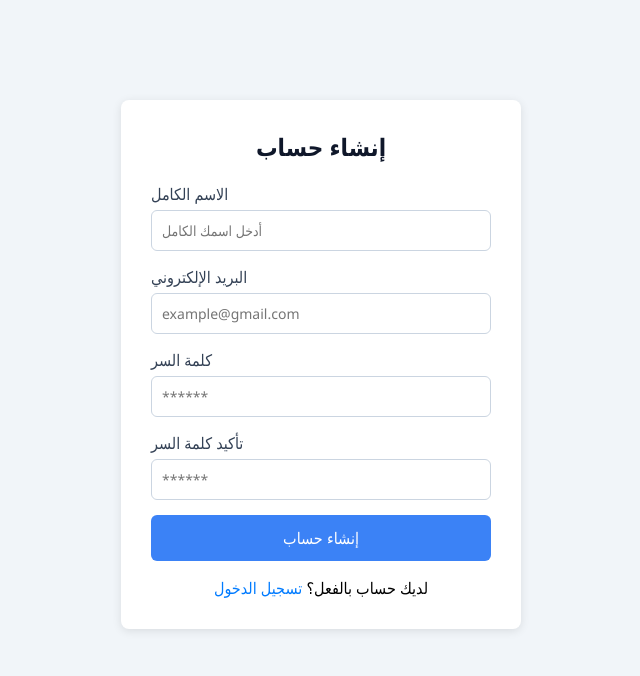
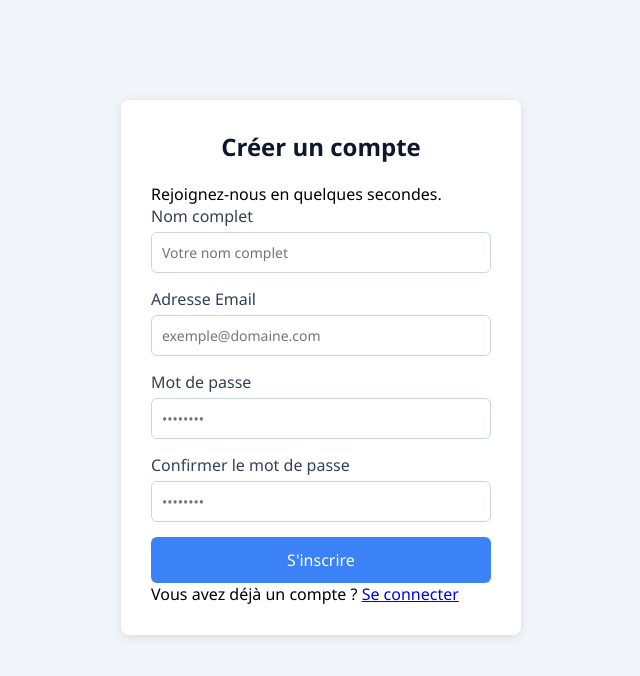
Before and after one commit to nidhalladhibi/gestion-entreprise, a React (Create React App) app in the folder frontend/: page /register in a window 1280 px wide. Shown: the top 676 px of the page, without its empty margins (319-959 px from the left). Built offline with nearby package versions, Linux system fonts and the light colour scheme; no server answers.

Commit message:
modification

```diff
--- a/frontend/package.json
+++ b/frontend/package.json
@@ -4,11 +4,13 @@
   "private": true,
   "proxy": "http://127.0.0.1:5000",
   "dependencies": {
+    "axios": "^1.6.0",
+    "html2canvas": "^1.4.1",
+    "jspdf": "^3.0.4",
     "react": "^18.2.0",
     "react-dom": "^18.2.0",
     "react-router-dom": "^6.20.0",
-    "react-scripts": "5.0.1",
-    "axios": "^1.6.0"
+    "react-scripts": "5.0.1"
   },
   "scripts": {
     "start": "react-scripts start",
--- a/frontend/public/index.html
+++ b/frontend/public/index.html
@@ -2,14 +2,16 @@
 <html lang="fr">
   <head>
     <meta charset="utf-8" />
-    <link rel="icon" href="%PUBLIC_URL%/favicon.ico" />
+    <!-- Favicon disabled to avoid 404 error -->
+    <!-- <link rel="icon" href="%PUBLIC_URL%/favicon.ico" /> -->
+
     <meta name="viewport" content="width=device-width, initial-scale=1" />
     <meta name="theme-color" content="#000000" />
     <meta name="description" content="Gestion d'entreprise" />
     <title>Gestion d'Entreprise</title>
   </head>
   <body>
-    <noscript>You need to enable JavaScript to run this app.</noscript>
+    <noscript>Vous devez activer JavaScript pour utiliser cette application.</noscript>
     <div id="root"></div>
   </body>
 </html>
--- a/frontend/src/pages/Auth/Login.jsx
+++ b/frontend/src/pages/Auth/Login.jsx
@@ -54,45 +54,40 @@ export default function Login() {
 
   return (
     <div className="auth-container">
-      <h2>تسجيل الدخول</h2>
+      <div className="auth-card">
+        <h2 className="auth-title">Connexion</h2>
+        <p className="auth-subtitle">Connectez-vous pour accéder à votre tableau de bord.</p>
 
         {error && (
-        <div style={{
-          padding: "0.75rem",
-          marginBottom: "1rem",
-          backgroundColor: "#fee",
-          color: "#c33",
-          borderRadius: "4px",
-          textAlign: "center",
-          border: "1px solid #fcc",
-          fontSize: "0.9rem"
-        }}>
+          <div className="auth-error">
             ⚠️ {error}
           </div>
         )}
 
         <form onSubmit={handleSubmit}>
           <div className="input-group">
-          <label>البريد الإلكتروني</label>
+            <label htmlFor="email">Adresse Email</label>
             <input
+              id="email"
               type="email"
               name="email"
               value={form.email}
               onChange={handleChange}
-            placeholder="example@gmail.com"
+              placeholder="exemple@domaine.com"
               required
               disabled={loading}
             />
           </div>
 
           <div className="input-group">
-          <label>كلمة السر</label>
+            <label htmlFor="password">Mot de passe</label>
             <input
+              id="password"
               type="password"
               name="password"
               value={form.password}
               onChange={handleChange}
-            placeholder="******"
+              placeholder="••••••••"
               required
               disabled={loading}
             />
@@ -103,19 +98,17 @@ export default function Login() {
             className="btn-primary"
             disabled={loading}
           >
-          {loading ? "جاري التحقق..." : "دخول"}
+            {loading ? "Connexion en cours..." : "Se connecter"}
           </button>
         </form>
 
-      <p style={{ marginTop: "1rem", textAlign: "center" }}>
-        ليس لديك حساب؟{" "}
-        <Link
-          to="/register"
-          style={{ color: "#007bff", textDecoration: "none" }}
-        >
-          إنشاء حساب
+        <p className="auth-switch">
+          Pas encore de compte ?{" "}
+          <Link to="/register">
+            S'inscrire
           </Link>
         </p>
       </div>
+    </div>
   );
 }
--- a/frontend/src/pages/Auth/Register.jsx
+++ b/frontend/src/pages/Auth/Register.jsx
@@ -63,71 +63,68 @@ export default function Register() {
 
   return (
     <div className="auth-container">
-      <h2>إنشاء حساب</h2>
+      <div className="auth-card">
+        <h2 className="auth-title">Créer un compte</h2>
+        <p className="auth-subtitle">Rejoignez-nous en quelques secondes.</p>
 
         {error && (
-        <div style={{
-          padding: "0.75rem",
-          marginBottom: "1rem",
-          backgroundColor: "#fee",
-          color: "#c33",
-          borderRadius: "4px",
-          textAlign: "center",
-          border: "1px solid #fcc",
-          fontSize: "0.9rem"
-        }}>
+          <div className="auth-error">
             ⚠️ {error}
           </div>
         )}
 
         <form onSubmit={handleSubmit}>
           <div className="input-group">
-          <label>الاسم الكامل</label>
+            <label htmlFor="name">Nom complet</label>
             <input
+              id="name"
               type="text"
               name="name"
               value={form.name}
               onChange={handleChange}
-            placeholder="أدخل اسمك الكامل"
+              placeholder="Votre nom complet"
               required
               disabled={loading}
             />
           </div>
 
           <div className="input-group">
-          <label>البريد الإلكتروني</label>
+            <label htmlFor="email">Adresse Email</label>
             <input
+              id="email"
               type="email"
               name="email"
               value={form.email}
               onChange={handleChange}
-            placeholder="example@gmail.com"
+              placeholder="exemple@domaine.com"
               required
               disabled={loading}
             />
           </div>
 
           <div className="input-group">
-          <label>كلمة السر</label>
+            <label htmlFor="password">Mot de passe</label>
             <input
+              id="password"
               type="password"
               name="password"
               value={form.password}
               onChange={handleChange}
-            placeholder="******"
+              placeholder="••••••••"
               required
               disabled={loading}
             />
           </div>
 
           <div className="input-group">
-          <label>تأكيد كلمة السر</label>
+            <label htmlFor="confirmPassword">Confirmer le mot de passe</label>
             <input
+              id="confirmPassword"
               type="password"
               name="confirmPassword"
               value={form.confirmPassword}
               onChange={handleChange}
-            placeholder="******"
+              placeholder="••••••••"
               required
               disabled={loading}
             />
@@ -138,19 +135,17 @@ export default function Register() {
             className="btn-primary"
             disabled={loading}
           >
-          {loading ? "جاري إنشاء الحساب..." : "إنشاء حساب"}
+            {loading ? "Création en cours..." : "S'inscrire"}
           </button>
         </form>
 
-      <p style={{ marginTop: "1rem", textAlign: "center" }}>
-        لديك حساب بالفعل؟{" "}
-        <Link
-          to="/login"
-          style={{ color: "#007bff", textDecoration: "none" }}
-        >
-          تسجيل الدخول
+        <p className="auth-switch">
+          Vous avez déjà un compte ?{" "}
+          <Link to="/login">
+            Se connecter
           </Link>
         </p>
       </div>
+    </div>
   );
 }
--- a/frontend/src/pages/Dashboard/Invoice.jsx
+++ b/frontend/src/pages/Dashboard/Invoice.jsx
@@ -1,5 +1,7 @@
-import React, { useContext, useState } from "react";
+import React, { useContext, useState, useRef } from "react";
 import { DataContext } from "../../context/DataContext";
+import jsPDF from 'jspdf';
+import html2canvas from 'html2canvas';
 
 // Styles pour une apparence moderne
 const styles = {
@@ -89,9 +91,11 @@ export default function Invoice() {
 
   const [selectedClient, setSelectedClient] = useState("");
   const [selectedProduct, setSelectedProduct] = useState("");
+  const [invoiceNumber] = useState(`INV-${Date.now().toString().slice(-6)}`);
   const [quantity, setQuantity] = useState(1);
   const [items, setItems] = useState([]);
 
+  const invoiceRef = useRef(null);
   // Ajoute un produit à la liste des articles de la facture
   const addItem = () => {
     if (!selectedProduct || !products || quantity <= 0) return;
@@ -99,25 +103,63 @@ export default function Invoice() {
     const product = products.find((p) => p._id === selectedProduct);
     if (!product) return;
 
-    // Utiliser un identifiant unique pour chaque ligne d'article (produit + timestamp)
+    const existingItemIndex = items.findIndex(item => item._id === product._id);
+
+    if (existingItemIndex > -1) {
+      // Le produit existe déjà, on met à jour la quantité
+      const updatedItems = [...items];
+      const newQuantity = updatedItems[existingItemIndex].quantity + Number(quantity);
+      updatedItems[existingItemIndex] = {
+        ...updatedItems[existingItemIndex],
+        quantity: newQuantity,
+        total: updatedItems[existingItemIndex].price * newQuantity,
+      };
+      setItems(updatedItems);
+    } else {
+      // Nouveau produit, on l'ajoute à la liste
       const newItem = {
-      ...product, // Copie les propriétés du produit (name, price, etc.)
-      id: `${product._id}-${Date.now()}`, // Crée un ID unique pour la ligne
+        ...product,
         quantity: Number(quantity),
         total: product.price * Number(quantity),
       };
       setItems([...items, newItem]);
+    }
     setSelectedProduct("");
     setQuantity(1);
   };
 
   // Supprime un article de la facture
   const removeItem = (itemId) => {
-    setItems(items.filter(item => item.id !== itemId));
+    setItems(items.filter(item => item._id !== itemId));
   };
 
   const totalInvoice = items.reduce((sum, item) => sum + item.total, 0);
 
+  const clientDetails = clients ? clients.find(c => c._id === selectedClient) : null;
+
+  const handleExportPDF = () => {
+    const input = invoiceRef.current;
+    if (!input) return;
+
+    // On cache les boutons d'action pour ne pas les inclure dans le PDF
+    const actions = input.querySelectorAll('.action-col');
+    actions.forEach(el => el.style.display = 'none');
+
+    html2canvas(input, { scale: 2 }) // scale pour une meilleure résolution
+      .then((canvas) => {
+        const imgData = canvas.toDataURL('image/png');
+        const pdf = new jsPDF('p', 'mm', 'a4');
+        const pdfWidth = pdf.internal.pageSize.getWidth();
+        const imgWidth = canvas.width;
+        const imgHeight = canvas.height;
+        const ratio = pdfWidth / imgWidth;
+        const pdfHeight = imgHeight * ratio;
+        pdf.addImage(imgData, 'PNG', 0, 0, pdfWidth, pdfHeight);
+        pdf.save(`facture-${Date.now()}.pdf`);
+        // On ré-affiche les boutons après la génération
+        actions.forEach(el => el.style.display = '');
+      });
+  };
   if (loading && (!clients || !products)) return <p>Chargement des données pour la facturation...</p>;
   if (error) return <p style={{ color: 'red' }}>Erreur: {error}</p>;
 
@@ -176,27 +218,52 @@ export default function Invoice() {
 
       {/* Carte récapitulative de la facture */}
       <div style={styles.card}>
-        <h2 style={styles.cardTitle}>3. Récapitulatif</h2>
+        <h2 style={styles.cardTitle}>3. Aperçu de la facture</h2>
+        <div ref={invoiceRef} style={{padding: '20px', border: '1px solid #eee'}}>
+            {/* En-tête de la facture */}
+            <div style={{display: 'flex', justifyContent: 'space-between', borderBottom: '2px solid #eee', paddingBottom: '20px', marginBottom: '20px'}}>
+                <div>
+                    <h2 style={{margin: 0, color: '#333'}}>VotreEntreprise</h2>
+                    <p style={{margin: 0, color: '#666'}}>123 Rue de l'Exemple, 75000 Paris</p>
+                </div>
+                <div style={{textAlign: 'right'}}>
+                    <h3 style={{margin: 0}}>Facture</h3>
+                    <p style={{margin: 0}}><strong>N° :</strong> {invoiceNumber}</p>
+                    <p style={{margin: 0}}><strong>Date :</strong> {new Date().toLocaleDateString()}</p>
+                </div>
+            </div>
+
+            {/* Informations du client */}
+            {clientDetails && (
+                <div style={{marginBottom: '30px'}}>
+                    <h4 style={{margin: '0 0 10px 0'}}>Facturé à :</h4>
+                    <p style={{margin: 0}}><strong>{clientDetails.name}</strong></p>
+                    <p style={{margin: 0}}>{clientDetails.address || 'Adresse non spécifiée'}</p>
+                    <p style={{margin: 0}}>{clientDetails.phone || 'Téléphone non spécifié'}</p>
+                </div>
+            )}
+
+            {/* Tableau des articles */}
             <table style={styles.table}>
-          <thead>
+              <thead style={{backgroundColor: '#f9f9f9'}}>
                 <tr>
                   <th style={styles.thTd}>Produit</th>
                   <th style={styles.thTd}>Prix U.</th>
                   <th style={styles.thTd}>Quantité</th>
-              <th style={styles.thTd}>Total</th>
-              <th style={styles.thTd}>Actions</th>
+                  <th style={styles.thTd} align="right">Total</th>
+                  <th style={{...styles.thTd}} className="action-col"></th>
                 </tr>
               </thead>
               <tbody>
                 {items.length > 0 ? (
                   items.map((item) => (
-                <tr key={item.id}>
+                    <tr key={item._id}>
                       <td style={styles.thTd}>{item.name}</td>
                       <td style={styles.thTd}>{item.price.toFixed(2)} DT</td>
                       <td style={styles.thTd}>{item.quantity}</td>
-                  <td style={styles.thTd}>{item.total.toFixed(2)} DT</td>
-                  <td style={styles.thTd}>
-                    <button onClick={() => removeItem(item.id)} style={{...styles.button, ...styles.buttonDanger}}>
+                      <td style={styles.thTd} align="right">{item.total.toFixed(2)} DT</td>
+                      <td style={styles.thTd} className="action-col">
+                        <button onClick={() => removeItem(item._id)} style={{...styles.button, ...styles.buttonDanger, padding: '2px 5px', fontSize: '0.7rem'}}>
                           🗑️
                         </button>
                       </td>
@@ -204,22 +271,35 @@ export default function Invoice() {
                   ))
                 ) : (
                   <tr>
-                <td colSpan="5" align="center" style={styles.thTd}>
-                  Aucun produit ajouté à la facture.
+                    <td colSpan="5" align="center" style={{...styles.thTd, padding: '20px'}}>
+                      Aucun produit ajouté.
                     </td>
                   </tr>
                 )}
               </tbody>
             </table>
 
-        <div style={styles.totalContainer}>
-          Total : {totalInvoice.toFixed(2)} DT
+            {/* Total */}
+            <div style={{...styles.totalContainer, marginTop: '30px', fontSize: '1.6rem'}}>
+              <strong>Total : {totalInvoice.toFixed(2)} DT</strong>
+            </div>
+
+            {/* Pied de page */}
+            <div style={{marginTop: '40px', paddingTop: '20px', borderTop: '1px solid #eee', color: '#888', fontSize: '12px', textAlign: 'center'}}>
+                <p>Merci pour votre confiance.</p>
+                <p>Les paiements sont attendus sous 30 jours.</p>
+            </div>
         </div>
       </div>
 
-      <button style={{ ...styles.button, width: '100%', fontSize: '1.2rem' }} disabled={items.length === 0 || !selectedClient}>
+      <div style={{ display: 'flex', gap: '15px', marginTop: '20px' }}>
+        <button onClick={handleExportPDF} style={{ ...styles.button, backgroundColor: '#17a2b8', flex: 1 }} disabled={items.length === 0 || !selectedClient}>
+          📄 Exporter en PDF
+        </button>
+        <button style={{ ...styles.button, flex: 2, fontSize: '1.2rem' }} disabled={items.length === 0 || !selectedClient}>
           ✅ Valider la Facture
         </button>
       </div>
+    </div>
   );
 }
```
Also changed, not shown: 2 other files (tests, documents, lock files or other folders). Lines whose indentation alone changed are shown as unchanged.
